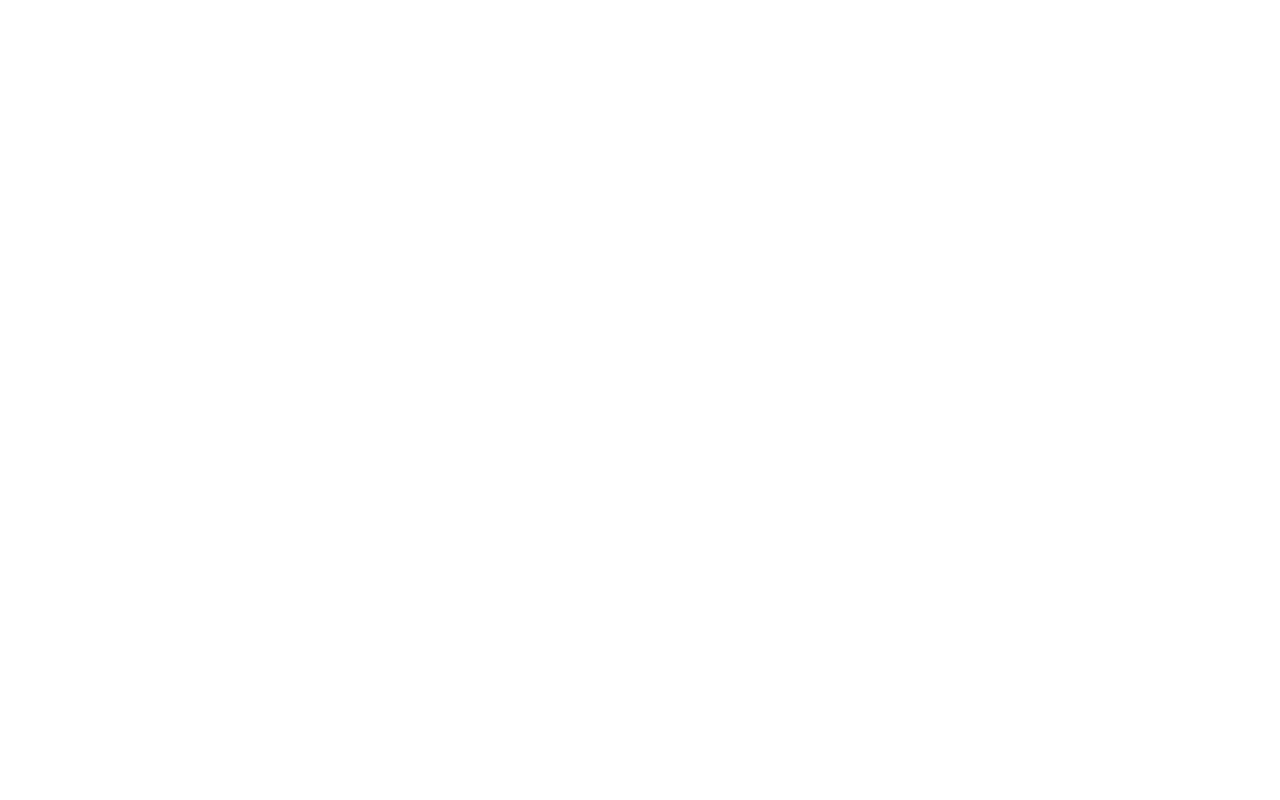
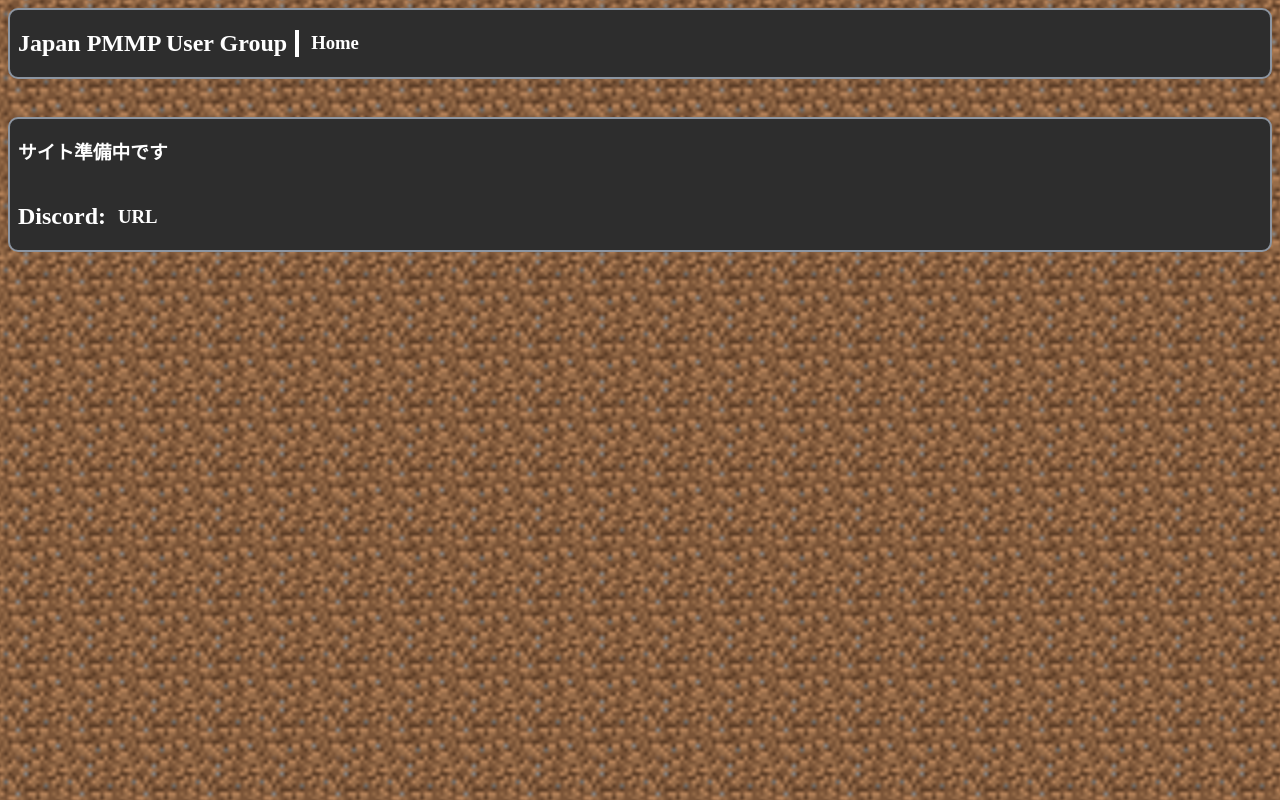
Before and after one commit to Seichi-work/Seichi-work.github.io, a plain HTML site: page index.html in a window 1280 px wide. Drawn offline with Linux system fonts and the light colour scheme.

Commit message:
とりあえず

```diff
--- /dev/null
+++ b/index.css
@@ -0,0 +1,47 @@
+#header {
+  display: flex;
+  align-items: center;
+  background-color: #2d2d2d;
+  border-radius: 10px;
+  border: 2px solid rgba(164, 176, 190, .8);
+  padding: 8px;
+  color: #ffffff;
+  padding-top: 0px;
+  padding-bottom: 0px;
+  margin-bottom: 3%;
+}
+
+.flex {
+  display: flex;
+  align-items: center;
+}
+
+#h-top {
+  border-right: 4px solid #ffffff;
+  padding-right: 8px;
+  color: #ffffff;
+}
+
+a {
+  text-decoration: none;
+}
+
+.h-tab {
+  color: #ffffff;
+  margin-left: 12px;
+}
+
+html {
+  background-image: url("./img/dirt.png");
+  background-size: 5%;
+}
+
+.card {
+  background-color: #2d2d2d;
+  border-radius: 10px;
+  border: 2px solid rgba(164, 176, 190, .8);
+  padding: 8px;
+  color: #ffffff;
+  padding-top: 0px;
+  padding-bottom: 0px;
+}
--- a/index.html
+++ b/index.html
@@ -5,11 +5,25 @@
   <meta charset="UTF-8">
   <meta name="viewport" content="width=device-width, initial-scale=1.0">
   <meta http-equiv="X-UA-Compatible" content="ie=edge">
-  <title>PMMPユーザー会</title>
+  <title>Japan PMMP User Group</title>
+  <link rel="stylesheet" href="./index.css">
 </head>
 
 <body>
-
+  <div id="header">
+    <h2 id="h-top">Japan PMMP User Group</h2>
+    <a href="#">
+      <h3 class="h-tab">Home</h3>
+    </a>
+  </div>
+  <div class="card">
+    <h3>サイト準備中です</h3>
+    <div class="flex">
+      <h2>Discord: </h2><a href="https://discord.gg/knUsBFK">
+        <h3 class="h-tab">URL</h3>
+      </a>
+    </div>
+  </div>
 </body>
 
 </html>
```
Also changed, not shown: img/dirt.png (added).
